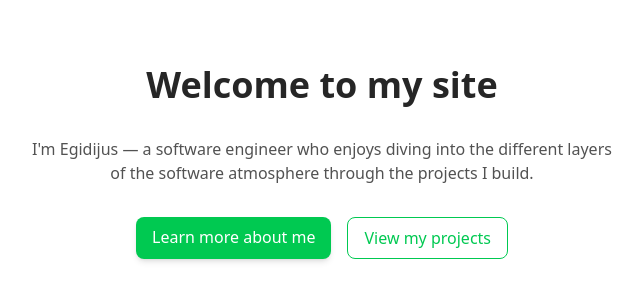
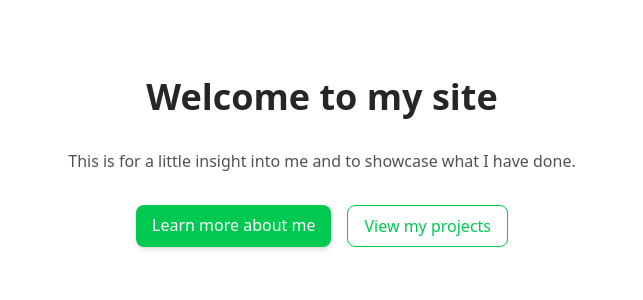
Before and after one commit to EvilTerry/Egidijus.dev, a React (Vite) app: page / in a window 1280 px wide. Shown: the part 238-538 px from the top of the page, without its empty margins (318-961 px from the left). Built offline with nearby package versions, Linux system fonts and the light colour scheme.

Commit message:
Update Home page

```diff
--- a/src/pages/Home.tsx
+++ b/src/pages/Home.tsx
@@ -3,7 +3,7 @@ export default function Home() {
     <section className="flex flex-col items-center justify-center flex-grow text-center px-4 gap-4">
       <h1 className="text-4xl font-bold mb-4 text-neutral-800">Welcome to my site</h1>
       <p className="text-neutral-600 max-w-prose">
-        I'm Egidijus — a software engineer who enjoys diving into the different layers of the software atmosphere through the projects I build.
+        This is for a little insight into me and to showcase what I have done.
       </p>
       <div className="flex space-x-4 mt-4">
         <a href="/about"
```
